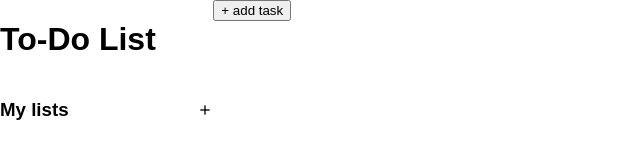
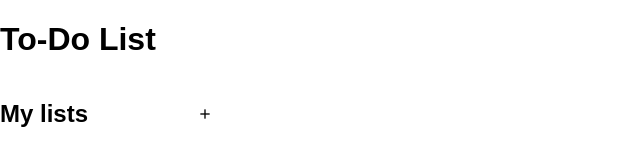
Before and after one commit to nickfrn/todo-list, a website built with webpack: page src/template.html in a window 1280 px wide. Shown: the whole page, without its empty margins (0-640 px from the left). Built offline with nearby package versions, Linux system fonts and the light colour scheme.

Commit message:
Clean tasks-container div

```diff
--- a/src/template.html
+++ b/src/template.html
@@ -41,7 +41,7 @@
 
         <div id="lists">
             <div id="list-title">
-                <h3>My lists</h3>
+                <h2>My lists</h2>
                 <img src="./assets/plus.png" alt="add list" class="icon small" id="add-list-modal">
             </div>
 
@@ -49,8 +49,6 @@
         </div>
     </div>
 
-    <div id="tasks-container">
-            <button id="add-task">+ add task</button>
-    </div>
+    <div id="tasks-container"></div>
 </body>
 </html>
```
